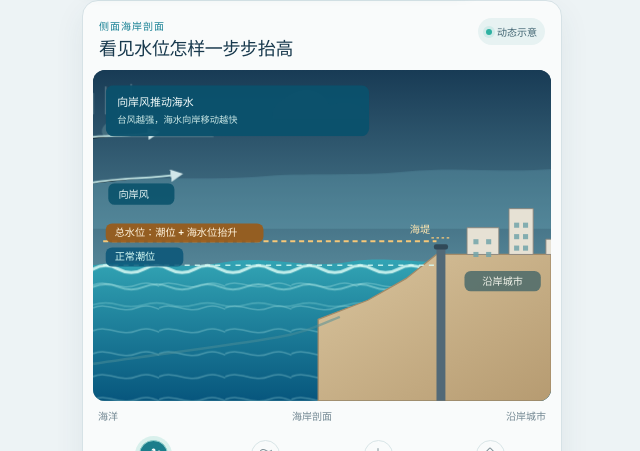
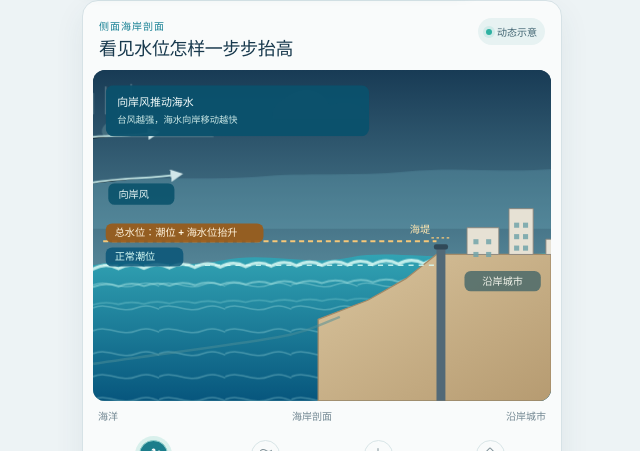
Before and after one commit to mistletoe137666/storm-surge-classroom, a React (Vite) app: page / in a window 1280 px wide. Shown: the part 228-679 px from the top of the page, without its empty margins (318-958 px from the left). Built offline with nearby package versions, Linux system fonts and the light colour scheme.

Commit message:
表现向岸风造成的水面倾斜

```diff
--- a/src/components/StormScene.tsx
+++ b/src/components/StormScene.tsx
@@ -34,8 +34,26 @@ function waterY(level: number, profile: { wallTop: number; seawallHeight: number
   return Math.max(16, y)
 }
 
-function makeWavePath(y: number, amplitude: number) {
-  return `M -80 ${y} q 10 ${-amplitude} 20 0 ${"t 20 0 ".repeat(25)}`
+function makeSurfacePath(y: number, setup: number) {
+  const baseline = (x: number) => y - setup * Math.min(1, Math.max(0, x / 360))
+  return `M0 ${baseline(0)} C38 ${baseline(38) - 7} 64 ${baseline(64) + 5} 101 ${baseline(101) - 2} C138 ${baseline(138) - 9} 165 ${baseline(165) + 4} 203 ${baseline(203) - 3} C238 ${baseline(238) - 9} 278 ${baseline(278) + 4} 360 ${baseline(360) - 4} L360 260 L0 260 Z`
+}
+
+function makeWavePath(y: number, amplitude: number, setup: number) {
+  const parts = [`M -80 ${y}`]
+  const startX = -80
+  const segmentWidth = 20
+  const segmentCount = 25
+  const baseline = (x: number) => y - setup * Math.min(1, Math.max(0, x / 360))
+
+  for (let index = 0; index < segmentCount; index += 1) {
+    const endX = startX + segmentWidth * (index + 1)
+    const startY = baseline(startX + segmentWidth * index)
+    const endY = baseline(endX)
+    parts.push(`Q ${endX - 10} ${(startY + endY) / 2 - amplitude} ${endX} ${endY}`)
+  }
+
+  return parts.join(" ")
 }
 
 export function StormScene({ coastCondition, result, progress, activeStage, typhoonIntensity, isPlaying }: StormSceneProps) {
@@ -59,6 +77,7 @@ export function StormScene({ coastCondition, result, progress, activeStage, typh
   const waveDuration = 6 - windRatio * 4.6
   const waveAmplitude = 2 + Math.pow(windRatio, 1.1) * 7.5
   const waveShift = 36 + windRatio * 30
+  const windSetup = windRatio * 12
   const windStrokeWidth = 1.45 + windRatio * 0.9
   const waveStrokeWidth = 1.8 + windRatio * 1.2
   const waveStyle = {
@@ -93,12 +112,12 @@ export function StormScene({ coastCondition, result, progress, activeStage, typh
           <text x="20" y="100.5" fill="#e9f7f6" fontSize="8" fontWeight="800">向岸风</text>
         </g>
 
-        <path d={`M0 ${currentY} C38 ${currentY - 7} 64 ${currentY + 5} 101 ${currentY - 2} C138 ${currentY - 9} 165 ${currentY + 4} 203 ${currentY - 3} C238 ${currentY - 9} 278 ${currentY + 4} 360 ${currentY - 4} L360 260 L0 260 Z`} fill="url(#water-gradient)" />
-        <path d={`M0 ${currentY + 6} C38 ${currentY - 1} 64 ${currentY + 11} 101 ${currentY + 4} C138 ${currentY - 3} 165 ${currentY + 10} 203 ${currentY + 3} C238 ${currentY - 3} 278 ${currentY + 10} 360 ${currentY + 2} L360 260 L0 260 Z`} fill="url(#water-lines)" />
+        <path d={makeSurfacePath(currentY, windSetup)} fill="url(#water-gradient)" />
+        <path d={makeSurfacePath(currentY + 6, windSetup)} fill="url(#water-lines)" />
         <g className="wave-flow" style={waveStyle} fill="none" strokeLinecap="round">
-          <path d={makeWavePath(currentY + 3, waveAmplitude)} stroke="#d5f7f2" strokeOpacity={0.82 + windRatio * 0.12} strokeWidth={waveStrokeWidth} />
-          <path d={makeWavePath(currentY + 17, waveAmplitude * 0.72)} stroke="#a9e5e3" strokeOpacity={0.48 + windRatio * 0.1} strokeWidth={1.3 + windRatio * 0.55} />
-          <path d={makeWavePath(currentY + 31, waveAmplitude * 0.52)} stroke="#87d3d5" strokeOpacity={0.34 + windRatio * 0.08} strokeWidth={1.1 + windRatio * 0.4} />
+          <path d={makeWavePath(currentY + 3, waveAmplitude, windSetup)} stroke="#d5f7f2" strokeOpacity={0.82 + windRatio * 0.12} strokeWidth={waveStrokeWidth} />
+          <path d={makeWavePath(currentY + 17, waveAmplitude * 0.72, windSetup)} stroke="#a9e5e3" strokeOpacity={0.48 + windRatio * 0.1} strokeWidth={1.3 + windRatio * 0.55} />
+          <path d={makeWavePath(currentY + 31, waveAmplitude * 0.52, windSetup)} stroke="#87d3d5" strokeOpacity={0.34 + windRatio * 0.08} strokeWidth={1.1 + windRatio * 0.4} />
         </g>
         <path d={profile.shore} fill="url(#land-gradient)" stroke="#a48b68" strokeWidth="1" />
         <path d="M0 231 C45 224 98 218 145 210 C165 207 177 201 194 194" fill="none" stroke="#4d8d97" strokeOpacity="0.5" strokeWidth="2" />
```
